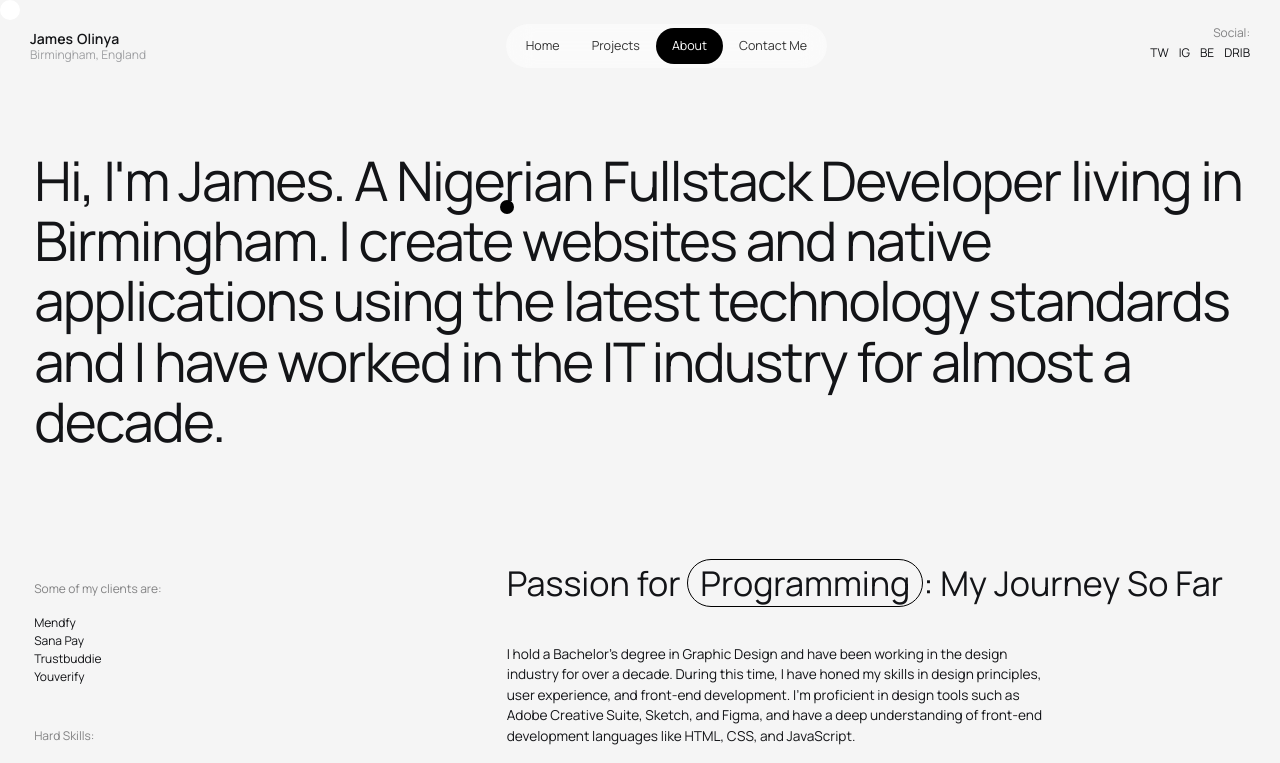
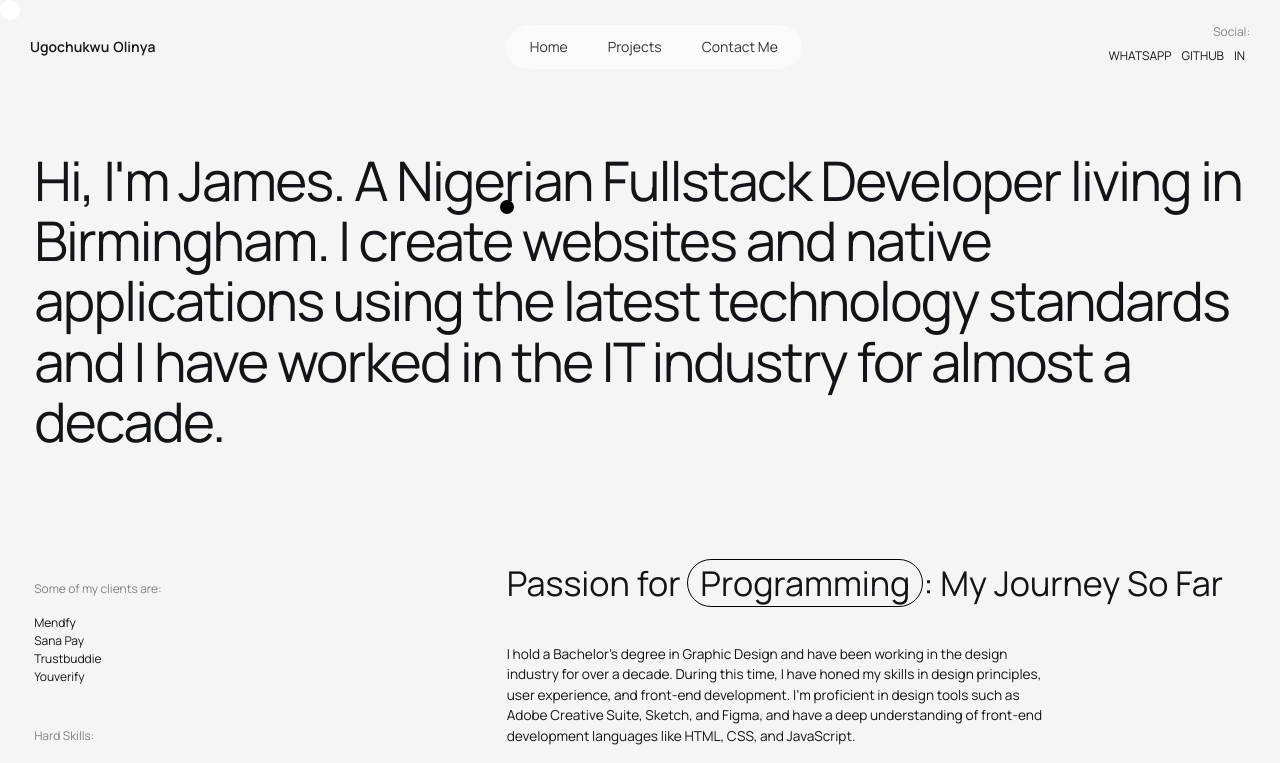
Before and after one commit to Ugochu1/yugee-portfolio, a Next.js app: page /about in a window 1280 px wide. Shown: the top 763 px of the page. Built offline with nearby package versions, Linux system fonts and the light colour scheme.

Commit message:
cleanup navbar to use just one element

```diff
--- a/components/nodes/animRollup/AnimRollup.tsx
+++ b/components/nodes/animRollup/AnimRollup.tsx
@@ -6,10 +6,11 @@ import { useCursor } from "@/contexts/CursorProvider";
 interface Props {
   children?: ReactNode;
   style?: object;
+  className?: string;
   onClick?: () => void
 }
 
-const AnimRollup: FC<Props> = ({ children, style, onClick }) => {
+const AnimRollup: FC<Props> = ({ children, style, className, onClick }) => {
   const mainDiv = useRef<HTMLDivElement | null>(null);
   const [height, setHeight] = useState<number | undefined>(0);
   const [pos, setPos] = useState<number | undefined>(0);
@@ -27,7 +28,7 @@ const AnimRollup: FC<Props> = ({ children, style, onClick }) => {
   }
 
   return (
-    <button
+    <div
       onMouseEnter={() => {
         setType("hover");
         setPos(height);
@@ -37,10 +38,10 @@ const AnimRollup: FC<Props> = ({ children, style, onClick }) => {
         setPos(0);
       }}
       style={style}
+      className={className}
       onClick={callback}
     >
       <div className={styles.rollup} style={{ maxHeight: `${height}px` }}>
-        {/* {JSON.stringify(inView)} */}
         <div
           className={styles.content}
           style={{ transform: `translateY(-${pos}px)` }}
@@ -49,7 +50,7 @@ const AnimRollup: FC<Props> = ({ children, style, onClick }) => {
           <div>{children}</div>
         </div>
       </div>
-    </button>
+    </div>
   );
 };
 
--- a/components/nodes/cursor/Cursor.module.scss
+++ b/components/nodes/cursor/Cursor.module.scss
@@ -17,7 +17,7 @@
   &.hover {
     height: 60px;
     width: 60px;
-    opacity: 0.2;
+    opacity: 0.1;
     transform: translate(-15px, -15px);
   }
   &.open {
--- a/components/nodes/logo/Logo.tsx
+++ b/components/nodes/logo/Logo.tsx
@@ -10,7 +10,7 @@ const Logo: FC<{ scrollPos: number }> = ({ scrollPos }) => {
 
   return (
     <>
-      <div className={styles.logo + " lg:hidden"}>
+      <div className={styles.logo + ""}>
         {/* {JSON.stringify(type)} */}
         <Link href="/">
           <div
@@ -18,11 +18,11 @@ const Logo: FC<{ scrollPos: number }> = ({ scrollPos }) => {
             onMouseOver={() => setType("hover")}
             onMouseLeave={() => setType("none")}
           >
-            <div className={styles.alpha}>J</div>
-            <div className={styles.alpha}>a</div>
-            <div className={styles.alpha}>m</div>
-            <div className={styles.alpha}>e</div>
-            <div className={styles.alpha + " mr-1"}>s</div>
+            <div className={styles.alpha}>Ug</div>
+            <div className={styles.alpha}>oc</div>
+            <div className={styles.alpha}>hu</div>
+            <div className={styles.alpha}>kw</div>
+            <div className={styles.alpha + " mr-1"}>u</div>
             <div className={styles.alpha}>O</div>
             <div className={styles.alpha}>l</div>
             <div className={styles.alpha}>i</div>
@@ -31,94 +31,7 @@ const Logo: FC<{ scrollPos: number }> = ({ scrollPos }) => {
             <div className={styles.alpha}>a</div>
           </div>
         </Link>
-        <div className={styles.location}>Birmingham, England</div>
       </div>
-      {scrollPos <= 400 && (
-        <div className={styles.logo + " hidden lg:block"}>
-          {/* {JSON.stringify(type)} */}
-          <Link href="/">
-            <div
-              className={styles.main_logo}
-              onMouseOver={() => setType("hover")}
-              onMouseLeave={() => setType("none")}
-            >
-              <div
-                className={styles.alpha}
-                style={{ opacity: `${getOpacity(scrollPos, 200)}` }}
-              >
-                J
-              </div>
-              <div
-                className={styles.alpha}
-                style={{ opacity: `${getOpacity(scrollPos, 400)}` }}
-              >
-                a
-              </div>
-              <div
-                className={styles.alpha}
-                style={{ opacity: `${getOpacity(scrollPos, 400)}` }}
-              >
-                m
-              </div>
-              <div
-                className={styles.alpha}
-                style={{ opacity: `${getOpacity(scrollPos, 200)}` }}
-              >
-                e
-              </div>
-              <div
-                className={styles.alpha + " mr-1"}
-                style={{ opacity: `${getOpacity(scrollPos, 400)}` }}
-              >
-                s
-              </div>
-              <div
-                className={styles.alpha}
-                style={{ opacity: `${getOpacity(scrollPos, 200)}` }}
-              >
-                O
-              </div>
-              <div
-                className={styles.alpha}
-                style={{ opacity: `${getOpacity(scrollPos, 400)}` }}
-              >
-                l
-              </div>
-              <div
-                className={styles.alpha}
-                style={{ opacity: `${getOpacity(scrollPos, 400)}` }}
-              >
-                i
-              </div>
-              <div
-                className={styles.alpha}
-                style={{ opacity: `${getOpacity(scrollPos, 200)}` }}
-              >
-                n
-              </div>
-              <div
-                className={styles.alpha}
-                style={{ opacity: `${getOpacity(scrollPos, 400)}` }}
-              >
-                y
-              </div>
-              <div
-                className={styles.alpha}
-                style={{ opacity: `${getOpacity(scrollPos, 400)}` }}
-              >
-                a
-              </div>
-            </div>
-          </Link>
-
-          <div
-            className={styles.location + " hidden lg:block"}
-            style={{ opacity: `${getOpacity(scrollPos, 400)}` }}
-          >
-            Birmingham, England
-          </div>
-        </div>
-      )}
     </>
   );
 };
--- a/components/nodes/navbar/Navbar.module.scss
+++ b/components/nodes/navbar/Navbar.module.scss
@@ -1,40 +1,5 @@
 @import "../../styles/colors";
 @import "../../styles/mixins";
-
-.drop {
-  z-index: 8;
-  @apply flex pt-[150px] items-center flex-col lg:hidden;
-  transition: 700ms ease-in-out;
-  background-color: #f5f5f5;
-
-  .socialDrop {
-    transform: translateY(30px);
-    transition: 500ms ease-in-out;
-    transition-delay: 250ms;
-    &.inView {
-      transform: translateY(0px);
-    }
-  }
-
-  .def{
-    color: $lighterdarkgray;
-    @apply text-xs mb-0.5;
-  }
-
-  .link {
-    @apply text-[20px];
-    padding: 8px 20px;
-    font-weight: 400;
-    text-align: center;
-    // @include reduceFontHeight;
-    &.active {
-      background-color: black;
-      color: white;
-      border-radius: 50em;
-      // @apply flex justify-center items-center;
-    }
-  }
-}
 
 .navbar {
   // padding: 24px 30px;
@@ -75,15 +40,16 @@
   }
 
   .navigation {
-    @apply flex bg-white;
+    @apply flex lg:bg-white/50 flex-col items-center lg:flex-row space-y-3 lg:space-y-0;
     padding: 4px;
     font-size: 12.5px;
     border-radius: 50em;
     color: $darkgray;
     backdrop-filter: blur(12px);
-    background-color: rgba(255, 255, 255, 0.5);
+    // background-color: rgba(255, 255, 255, 0.5);
     .link {
-      padding: 8px 16px;
+      @apply text-base lg:text-sm;
+      padding: 8px 20px;
       font-weight: 400;
       cursor: pointer;
       &.active {
@@ -98,7 +64,7 @@
   .socials {
     .def{
       color: $lighterdarkgray;
-      @apply  mb-0.5 text-xs;
+      @apply  text-sm mb-1 lg:mb-0.5 lg:text-xs;
     }
   }
 }
--- a/components/nodes/navbar/Navbar.tsx
+++ b/components/nodes/navbar/Navbar.tsx
@@ -8,16 +8,6 @@ import { useRouter } from "next/router";
 import { useInView } from "react-intersection-observer";
 import { useScrollPosition } from "@/hooks/useScrollPosition";
 import { useContactOpen } from "@/components/layouts/main/MainLayout";
-
-export const socialsStyle = {
-  fontSize: "12px",
-  padding: "0 5px",
-};
-
-export const mobileSocialStyle = {
-  fontSize: "18px",
-  padding: "0 7px",
-};
 
 export function getOpacity(scrollPos: number, threshold: number) {
   const opacity = 1 - scrollPos / threshold;
@@ -46,143 +36,11 @@ const Navbar: FC = () => {
     }
   }, [router.pathname]);
 
-  useEffect(() => {
-    let previous = window.innerWidth;
-    var timeout: NodeJS.Timeout;
-    window.addEventListener("resize", () => {
-      clearTimeout(timeout);
-      timeout = setTimeout(() => {
-        const current = window.innerWidth;
-
-        if (
-          (previous >= 1024 && current < 1024) ||
-          (previous < 1024 && current >= 1024)
-        ) {
-          previous = current;
-          router.reload();
-        }
-      }, 200);
-    });
-  }, []);
-
   return (
     <>
-      <div
-        className={
-          "fixed left-0 w-full h-[100vh] " +
-          styles.drop +
-          ` ${dropped ? "top-0" : "top-[-150vh]"}`
-        }
-      >
-        <div>
-          <Link href="/">
-            <div className="text-center" onClick={() => setDropped(false)}>
-              <span
-                className={`${styles.link} ${
-                  active === "home" && styles.active
-                }`}
-                onMouseOver={() => setType("hover")}
-                onMouseLeave={() => setType("none")}
-              >
-                Home
-              </span>
-            </div>
-          </Link>
-          <Link href="/projects">
-            <div className="text-center mt-6" onClick={() => setDropped(false)}>
-              <span
-                className={`${styles.link} ${
-                  active === "projects" && styles.active
-                }`}
-                onMouseOver={() => setType("hover")}
-                onMouseLeave={() => setType("none")}
-              >
-                Projects
-              </span>
-            </div>
-          </Link>
-          <Link href="/about">
-            <div className="text-center mt-6" onClick={() => setDropped(false)}>
-              <span
-                className={`${styles.link} ${
-                  active === "about" && styles.active
-                }`}
-                onMouseOver={() => setType("hover")}
-                onMouseLeave={() => setType("none")}
-              >
-                About
-              </span>
-            </div>
-          </Link>
-          <div
-            className="text-center mt-6"
-            onClick={() => {
-              setContactOpen(true)
-              setDropped(false);
-            }}
-          >
-            <span
-              className={`${styles.link}`}
-              onMouseOver={() => setType("hover")}
-              onMouseLeave={() => setType("none")}
-            >
-              Contact Me
-            </span>
-          </div>
-        </div>
-        <div className="mt-10">
-          <div className="flex flex-col items-center">
-            <p className={styles.def}>Social:</p>
-            <div className="overflow-hidden" ref={ref}>
-              <div
-                className={`flex mt-3 ${styles.socialDrop} ${
-                  inView && styles.inView
-                }`}
-              >
-                <Link href="">
-                  <AnimRollup
-                    style={mobileSocialStyle}
-                    onClick={() => setDropped(false)}
-                  >
-                    TW
-                  </AnimRollup>
-                </Link>
-                <Link href="">
-                  {/* {JSON.stringify(scrollPos)} */}
-                  <AnimRollup
-                    style={mobileSocialStyle}
-                    onClick={() => setDropped(false)}
-                  >
-                    IG
-                  </AnimRollup>
-                </Link>
-                <Link href="">
-                  <AnimRollup
-                    style={mobileSocialStyle}
-                    onClick={() => setDropped(false)}
-                  >
-                    BE
-                  </AnimRollup>
-                </Link>
-                <Link href="">
-                  <AnimRollup
-                    style={mobileSocialStyle}
-                    onClick={() => setDropped(false)}
-                  >
-                    DRIB
-                  </AnimRollup>
-                </Link>
-              </div>
-            </div>
-          </div>
-        </div>
-      </div>
-
-      {/* big navbar is here. */}
       <div className={styles.navbar}>
-        <div className={"md:w-[39%] w-1/2 flex items-center"}>
+        <div className="w-full lg:w-[39%] flex items-center justify-between z-10">
           <Logo scrollPos={scrollPos} />
-        </div>
           <div
             className={`${styles.dropdown} flex ${
               dropped && styles.active
@@ -192,10 +50,12 @@ const Navbar: FC = () => {
             <div></div>
             <div></div>
           </div>
+        </div>
+
         <div
-          className={
-            "w-full md:w-[61%] hidden lg:flex items-center justify-between"
-          }
+          className={`lg:flex items-center bg-inherit justify-between flex-1 absolute ${
+            dropped ? "top-0" : "top-[-100vh]"
+          } lg:static h-screen lg:h-auto inset-0 pt-40 lg:pt-0 space-y-10 lg:space-y-0 transition-all`}
         >
           <div className={styles.navigation}>
             <Link href="/">
@@ -220,17 +80,6 @@ const Navbar: FC = () => {
                 Projects
               </p>
             </Link>
-            <Link href="/about">
-              <p
-                className={`${styles.link}  ${
-                  active === "about" && styles.active
-                }`}
-                onMouseOver={() => setType("hover")}
-                onMouseLeave={() => setType("none")}
-              >
-                About
-              </p>
-            </Link>
             <p
               className={styles.link}
               onMouseOver={() => setType("hover")}
@@ -240,62 +89,37 @@ const Navbar: FC = () => {
               Contact Me
             </p>
           </div>
-          {scrollPos <= 450 && (
-            <div className={styles.socials}>
-              <div className="flex flex-col items-end">
+          <div
+            className={
+              styles.socials + (scrollPos > 400 ? " pointer-events-none" : "")
+            }
+          >
+            <div className="flex flex-col items-center lg:items-end">
               <p
                 className={styles.def}
-                  style={{ opacity: `${getOpacity(scrollPos, 200)}` }}
               >
                 Social:
               </p>
               <div className="flex">
                 <Link href="">
-                    <AnimRollup
-                      style={{
-                        ...socialsStyle,
-                        opacity: `${getOpacity(scrollPos, 150)}`,
-                      }}
-                    >
-                      TW
+                  <AnimRollup className="text-lg px-[7px] lg:text-[12px] lg:px-[5px]">
+                    WHATSAPP
                   </AnimRollup>
                 </Link>
                 <Link href="">
                   {/* {JSON.stringify(scrollPos)} */}
-                    <AnimRollup
-                      style={{
-                        ...socialsStyle,
-                        opacity: `${getOpacity(scrollPos, 200)}`,
-                      }}
-                    >
-                      IG
+                  <AnimRollup className="text-lg px-[7px] lg:text-[12px] lg:px-[5px]">
+                    GITHUB
                   </AnimRollup>
                 </Link>
                 <Link href="">
-                    <AnimRollup
-                      style={{
-                        ...socialsStyle,
-                        opacity: `${getOpacity(scrollPos, 450)}`,
-                      }}
-                    >
-                      BE
-                    </AnimRollup>
-                  </Link>
-                  <Link href="">
-                    <AnimRollup
-                      style={{
-                        fontSize: "12px",
-                        padding: "0 0 0 5px",
-                        opacity: `${getOpacity(scrollPos, 150)}`,
-                      }}
-                    >
-                      DRIB
+                  <AnimRollup className="text-lg px-[7px] lg:text-[12px] lg:px-[5px]">
+                    IN
                   </AnimRollup>
                 </Link>
               </div>
             </div>
           </div>
-          )}
         </div>
       </div>
     </>
--- a/components/nodes/pageLoader/PageLoader.tsx
+++ b/components/nodes/pageLoader/PageLoader.tsx
@@ -26,9 +26,8 @@ const PageLoader: FC<{ setPageLoad: (cv: boolean) => void }> = ({
       {/* {JSON.stringify(height)} */}
       <div style={{ overflow: "hidden", height: `${height}px` }}>
         <div className={styles.name} ref={containerRef}>
-          James Olinya
+          Ugochukwu Olinya
         </div>
-        {/* <div className={styles.nametwo}>James Olinya</div> */}
       </div>
     </div>
   );
```
Also changed, not shown: pages/index.tsx (+2 -8 lines), 1 other file (tests, documents, lock files or other folders). Lines whose indentation alone changed are shown as unchanged.
